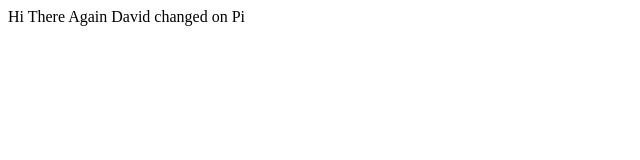
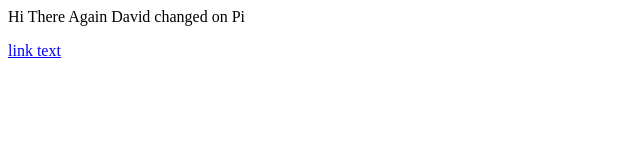
Before and after one commit to researchcollab/RosiesWood, a plain HTML site: page index.html in a window 1280 px wide. Shown: the full height of the page, 0-640 px from the left. Drawn offline with Linux system fonts and the light colour scheme.

Commit message:
Update index.html

```diff
--- a/index.html
+++ b/index.html
@@ -1 +1,2 @@
 <title>Page title</title><p>Hi There Again David changed on Pi</p>
+<a href="Mysite/index.html">link text</a>
```
